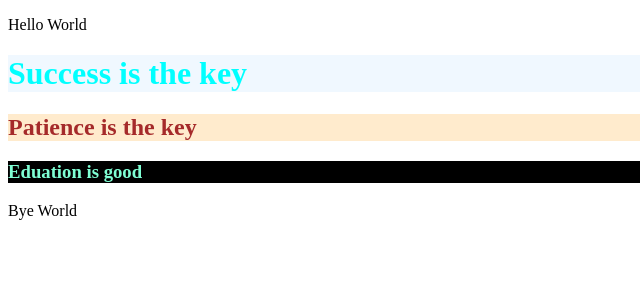
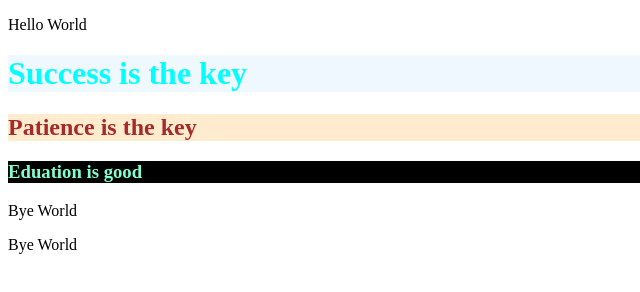
Before and after one commit to chioma9876/second-Git-Class, a website: page index.html in a window 1280 px wide. Shown: the full height of the page, 0-640 px from the left. Drawn offline with Linux system fonts and the light colour scheme.

```diff
--- a/index.html
+++ b/index.html
@@ -10,5 +10,6 @@
         <h2>Patience is the key</h2>
         <h3>Eduation is good</h3>
         <p>Bye World</p>
+        <p>Bye World</p>
 </body>
 </html>
```
